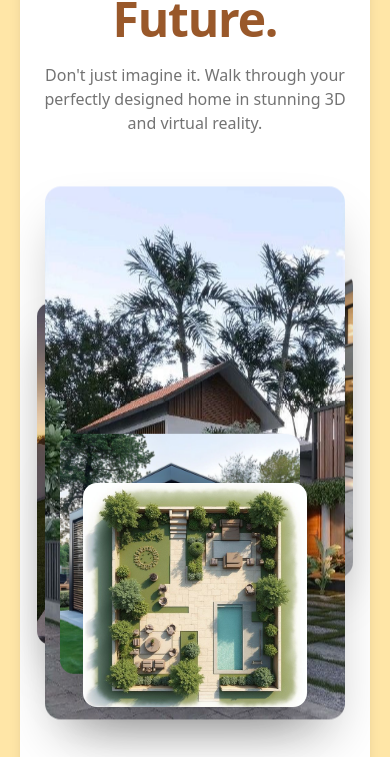
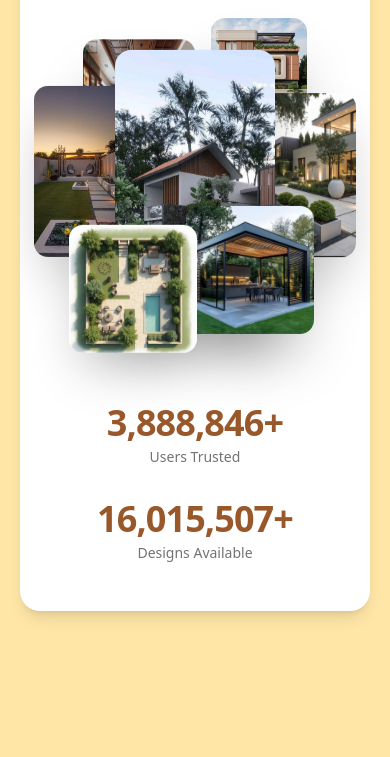
Before and after one commit to SaraswatSahoo/Homedesign-Final, a React app: page /landing in a window 390 px wide. Shown: the part 325-1082 px from the top of the page. Built offline with nearby package versions, Linux system fonts and the light colour scheme; the HTML template or start-up script is replaced by a standard one.

Commit message:
responsive

```diff
--- a/src/components/Navbar.tsx
+++ b/src/components/Navbar.tsx
@@ -6,7 +6,7 @@ export default function Navbar() {
             <span className=" text-[30px] font-bold">HOME<span className=" text-[#99582a]">DESIGN</span></span>
             <div className=" flex items-center justify-center gap-2 text-[22px] font-semibold ">
                 <User />
-                <span>Saraswat Sahoo</span>
+                <span>Mankrish Global</span>
             </div>
         </div>
     )
--- a/src/components/ui/diced-hero-section.tsx
+++ b/src/components/ui/diced-hero-section.tsx
@@ -100,7 +100,7 @@ export const DicedHeroSection: React.FC<DicedHeroSectionProps> = ({
       style={{
         borderRadius: componentBorderRadius,
         backgroundColor,
-        padding: '2rem',
+        padding: isMobile ? '1rem' : '2rem',
         overflow: 'hidden',
         display: 'flex',
         flexDirection: isMobile ? 'column' : isRTL ? 'row-reverse' : 'row',
@@ -140,6 +140,7 @@ export const DicedHeroSection: React.FC<DicedHeroSectionProps> = ({
               ...getGradientStyle(topTextStyle?.gradient),
               direction: isRTLCheck(topText) ? 'rtl' : 'ltr',
               textAlign: isRTLCheck(topText) ? 'right' : 'left',
+              fontSize: topTextStyle?.fontSize ?? (isMobile ? 'clamp(0.9rem, 3.5vw, 1rem)' : undefined),
             }}
           >
             {topText}
@@ -156,7 +157,7 @@ export const DicedHeroSection: React.FC<DicedHeroSectionProps> = ({
                 : isRTLCheck(mainText)
                 ? 'right'
                 : 'left',
-              fontSize: mainTextStyle?.fontSize,
+              fontSize: mainTextStyle?.fontSize ?? (isMobile ? 'clamp(1.75rem, 6vw, 2.25rem)' : undefined),
             }}
           >
             <motion.span
@@ -196,7 +197,9 @@ export const DicedHeroSection: React.FC<DicedHeroSectionProps> = ({
               ...subMainTextStyle,
               ...getGradientStyle(subMainTextStyle?.gradient),
               direction: isRTLCheck(subMainText) ? 'rtl' : 'ltr',
-              textAlign: isRTLCheck(subMainText) ? 'right' : 'left',
+              textAlign: isMobile ? 'center' : isRTLCheck(subMainText) ? 'right' : 'left',
+              fontSize: subMainTextStyle?.fontSize ?? (isMobile ? 'clamp(0.95rem, 3.8vw, 1.05rem)' : undefined),
+              lineHeight: isMobile ? '1.5' : subMainTextStyle?.fontSize ? undefined : '1.6',
             }}
           >
             {subMainText}
@@ -244,10 +247,10 @@ export const DicedHeroSection: React.FC<DicedHeroSectionProps> = ({
         <div
           style={{
             display: 'grid',
-            gridTemplateColumns: 'repeat(2, 1fr)',
-            gap: '20px',
+            gridTemplateColumns: isMobile ? 'repeat(2, 1fr)' : 'repeat(2, 1fr)',
+            gap: isMobile ? '12px' : '20px',
             width: '100%',
-            aspectRatio: '1 / 1',
+            aspectRatio: isMobile ? 'auto' : '1 / 1',
           }}
         >
           {[slides[3], slides[2], slides[1], slides[0]].map((slide, index) => (
@@ -256,9 +259,9 @@ export const DicedHeroSection: React.FC<DicedHeroSectionProps> = ({
               style={{
                 position: 'relative',
                 width: '100%',
-                paddingBottom: '100%',
+                paddingBottom: isMobile ? '66%' : '100%',
                 overflow: 'hidden',
-                borderRadius: '20px',
+                borderRadius: isMobile ? '14px' : '20px',
               }}
             >
               <img
@@ -285,7 +288,7 @@ export const DicedHeroSection: React.FC<DicedHeroSectionProps> = ({
           ))}
         </div>
       </div>
-      <style jsx>{`
+      <style>{`
         .warped-image {
           --r: 20px;
           --s: 40px;
--- a/src/components/ui/dream-house-accordion.tsx
+++ b/src/components/ui/dream-house-accordion.tsx
@@ -42,9 +42,10 @@ const AccordionItem: React.FC<AccordionItemProps> = ({ item, isActive, onMouseEn
   return (
     <div
       className={`
-        relative h-[500px] rounded-2xl overflow-hidden cursor-pointer
-        transition-all duration-700 ease-in-out shadow-xl
-  ${isActive ? 'w-[500px]' : 'w-20'}
+        relative rounded-2xl overflow-hidden cursor-pointer
+        transition-all duration-700 ease-in-out shadow-xl shrink-0
+        h-[220px] sm:h-[260px] md:h-[500px]
+  ${isActive ? 'w-64 sm:w-80 md:w-[500px]' : 'w-16 sm:w-20 md:w-20'}
       `}
         onMouseEnter={onMouseEnter}
         onMouseLeave={onMouseLeave}
@@ -72,12 +73,14 @@ const AccordionItem: React.FC<AccordionItemProps> = ({ item, isActive, onMouseEn
       {/* Caption Text */}
       <span
         className={`
-          absolute text-white text-lg font-semibold whitespace-nowrap z-20
+          absolute text-white text-base sm:text-lg font-semibold whitespace-nowrap z-20
           transition-all duration-300 ease-in-out
+          bottom-4 left-4
+          md:left-1/2 md:-translate-x-1/2
           ${
             isActive
-              ? 'bottom-6 left-1/2 -translate-x-1/2 rotate-0'
-              : 'w-auto text-left bottom-24 left-1/2 -translate-x-1/2 rotate-90'
+              ? 'md:bottom-6 md:rotate-0'
+              : 'w-auto text-left md:bottom-24 md:rotate-90'
           }
         `}
       >
@@ -119,7 +122,7 @@ export function DreamHouseShowcase() {
             <p className="mt-6 text-lg text-gray-600 max-w-xl mx-auto md:mx-0">
               Experience exceptional homes where modern design meets timeless elegance. Each space is thoughtfully crafted to elevate your lifestyle.
             </p>
-            <div className="mt-8 flex gap-4">
+            <div className="mt-8 flex gap-4 justify-center md:justify-start">
               <a
                 href="#contact"
                 className="inline-block bg-gray-900 text-white font-semibold px-8 py-3 rounded-lg shadow-lg hover:bg-gray-800 transition-colors duration-300"
@@ -133,7 +136,7 @@ export function DreamHouseShowcase() {
 
           {/* Right Side: Image Accordion */}
           <div className="w-full md:w-1/2">
-            <div className="flex flex-row items-center justify-center gap-4 overflow-x-auto p-4">
+            <div className="flex flex-row items-center justify-start gap-2 md:gap-4 overflow-x-auto p-2 md:p-4 snap-x snap-mandatory">
               {accordionItems.map((item, index) => (
                 <AccordionItem
                   key={item.id}
--- a/src/components/ui/modern-hero-section.tsx
+++ b/src/components/ui/modern-hero-section.tsx
@@ -32,14 +32,14 @@ const HeroCollage = React.forwardRef<HTMLDivElement, HeroCollageProps>(
         <section
           ref={ref}
           className={cn(
-            'relative w-full bg-background font-sans py-20 sm:py-10 overflow-hidden',
+            'relative w-full bg-background font-sans py-12 sm:py-16 md:py-20 overflow-hidden',
             className
           )}
           {...props}
         >
           {/* Main Content */}
           <div className="container relative z-10 mx-auto px-4 text-center">
-            <h1 className="text-5xl md:text-6xl font-bold tracking-tight text-foreground">
+            <h1 className="text-3xl sm:text-4xl md:text-6xl font-bold tracking-tight text-foreground">
               {title}
             </h1>
             <p className="mx-auto mt-5 max-w-2xl text-base md:text-lg text-muted-foreground">
@@ -48,14 +48,14 @@ const HeroCollage = React.forwardRef<HTMLDivElement, HeroCollageProps>(
           </div>
 
           {/* Image Collage - Updated Layout */}
-          <div className="relative z-0 mt-5 h-[600px] flex items-center justify-center">
+          <div className="relative z-0 mt-5 h-[380px] sm:h-[480px] md:h-[600px] flex items-center justify-center">
             <div className="relative h-full w-full max-w-6xl">
               {/* Central Image */}
               {displayImages[0] && (
                 <img
                   src={displayImages[0]}
                   alt="Main feature"
-                  className="absolute left-1/2 top-1/2 h-auto w-[300px] -translate-x-1/2 -translate-y-1/2 rounded-2xl shadow-2xl z-20 animate-float-up"
+                  className="absolute left-1/2 top-1/2 h-auto w-40 sm:w-56 md:w-[300px] -translate-x-1/2 -translate-y-1/2 rounded-2xl shadow-2xl z-20 animate-float-up"
                   style={{ animationDelay: '0s' }}
                 />
               )}
@@ -64,7 +64,7 @@ const HeroCollage = React.forwardRef<HTMLDivElement, HeroCollageProps>(
                 <img
                   src={displayImages[1]}
                   alt="Feature 2"
-                  className="absolute left-[22%] top-[15%] h-auto w-52 rounded-xl shadow-lg z-10 animate-float-up"
+                  className="absolute left-[18%] sm:left-[22%] top-[12%] sm:top-[15%] h-auto w-28 sm:w-40 md:w-52 rounded-xl shadow-lg z-10 animate-float-up"
                   style={{ animationDelay: '-1.2s' }}
                 />
               )}
@@ -73,7 +73,7 @@ const HeroCollage = React.forwardRef<HTMLDivElement, HeroCollageProps>(
                 <img
                   src={displayImages[2]}
                   alt="Feature 3"
-                  className="absolute right-[24%] top-[10%] h-auto w-48 rounded-xl shadow-lg z-10 animate-float-up"
+                  className="absolute right-[18%] sm:right-[24%] top-[8%] sm:top-[10%] h-auto w-24 sm:w-36 md:w-48 rounded-xl shadow-lg z-10 animate-float-up"
                   style={{ animationDelay: '-2.5s' }}
                 />
               )}
@@ -82,7 +82,7 @@ const HeroCollage = React.forwardRef<HTMLDivElement, HeroCollageProps>(
                 <img
                   src={displayImages[3]}
                   alt="Feature 4"
-                  className="absolute right-[20%] bottom-[12%] h-auto w-60 rounded-xl shadow-lg z-30 animate-float-up"
+                  className="absolute right-[16%] sm:right-[20%] bottom-[10%] sm:bottom-[12%] h-auto w-32 sm:w-48 md:w-60 rounded-xl shadow-lg z-30 animate-float-up"
                   style={{ animationDelay: '-3.5s' }}
                 />
               )}
@@ -91,7 +91,7 @@ const HeroCollage = React.forwardRef<HTMLDivElement, HeroCollageProps>(
                 <img
                   src={displayImages[4]}
                   alt="Feature 5"
-                  className="absolute right-[5%] top-1/2 -translate-y-[60%] h-auto w-52 rounded-xl shadow-lg z-10 animate-float-up"
+                  className="absolute right-[4%] sm:right-[5%] top-1/2 -translate-y-[60%] h-auto w-28 sm:w-40 md:w-52 rounded-xl shadow-lg z-10 animate-float-up"
                    style={{ animationDelay: '-4.8s' }}
                 />
               )}
@@ -100,7 +100,7 @@ const HeroCollage = React.forwardRef<HTMLDivElement, HeroCollageProps>(
                 <img
                   src={displayImages[5]}
                   alt="Feature 6"
-                  className="absolute left-[18%] bottom-[8%] h-auto w-56 rounded-xl shadow-lg z-30 animate-float-up"
+                  className="absolute left-[14%] sm:left-[18%] bottom-[8%] h-auto w-32 sm:w-44 md:w-56 rounded-xl shadow-lg z-30 animate-float-up"
                    style={{ animationDelay: '-5.2s' }}
                 />
               )}
@@ -109,7 +109,7 @@ const HeroCollage = React.forwardRef<HTMLDivElement, HeroCollageProps>(
                 <img
                   src={displayImages[6]}
                   alt="Feature 7"
-                  className="absolute left-[5%] top-[25%] h-auto w-48 rounded-xl shadow-lg z-10 animate-float-up"
+                  className="absolute left-[4%] sm:left-[5%] top-[22%] sm:top-[25%] h-auto w-24 sm:w-36 md:w-48 rounded-xl shadow-lg z-10 animate-float-up"
                    style={{ animationDelay: '-6s' }}
                 />
               )}
```
Also changed, not shown: public/logo/logo.png (added), src/pages/Login.tsx (indentation only), src/pages/Signup.tsx (indentation only).
